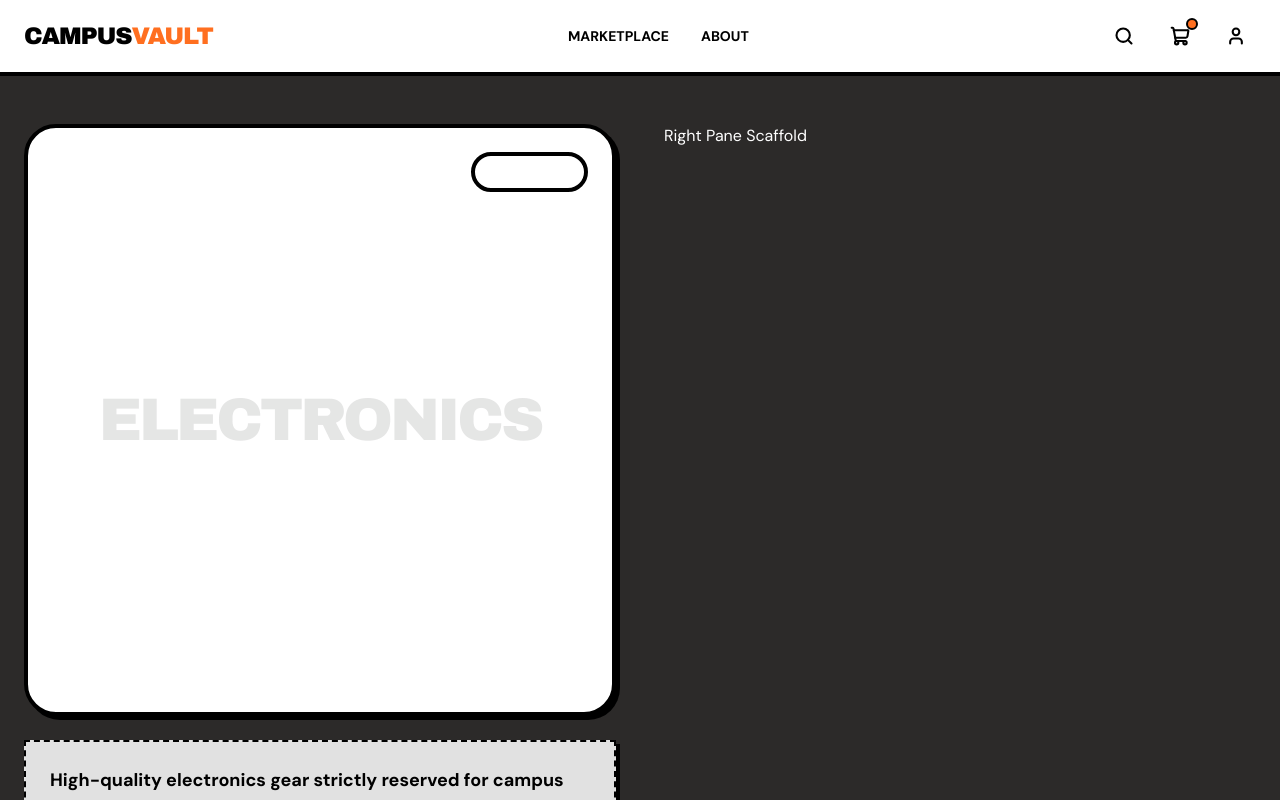
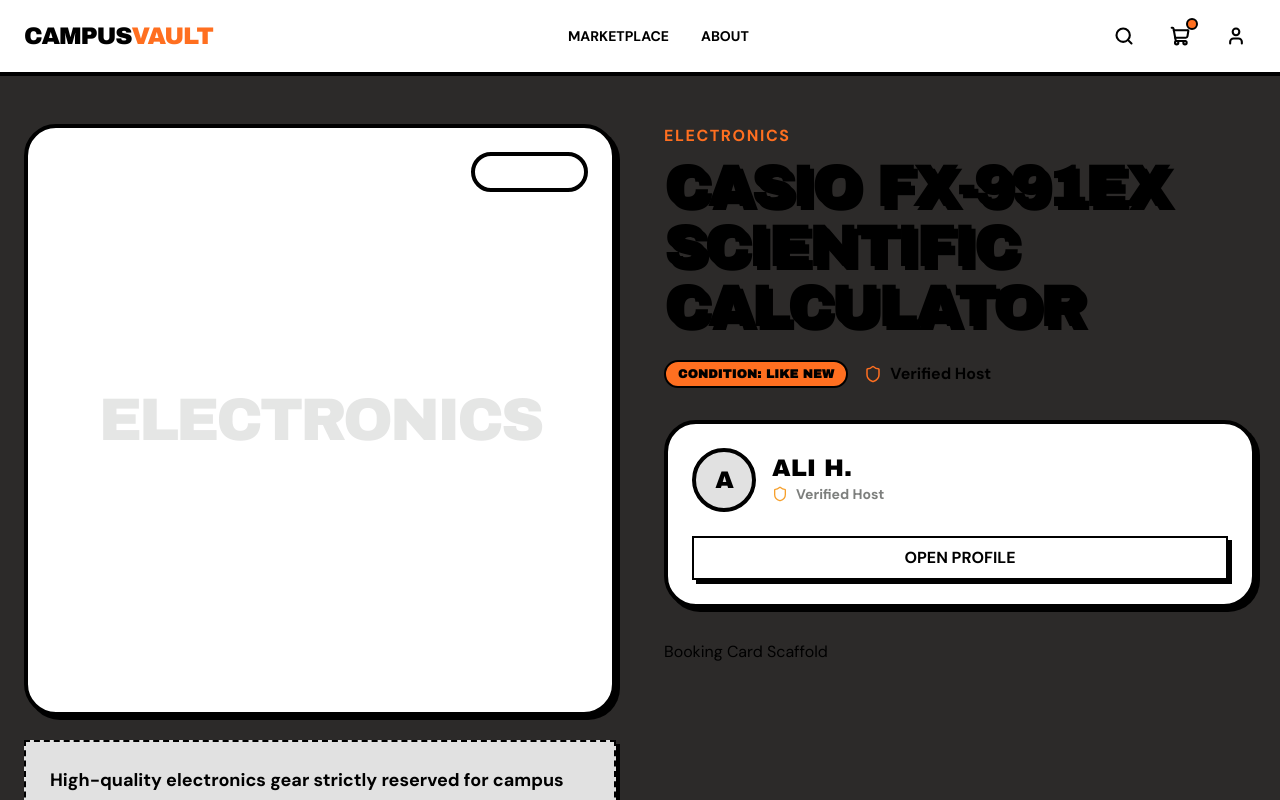
Before and after one commit to turab1020/CampusVault, a React (Vite) app: page /product/1 in a window 1280 px wide. Shown: the top 800 px of the page. Built offline with nearby package versions, Linux system fonts and the light colour scheme.

Commit message:
feat: structure Right-pane Verified Host and title section

```diff
--- a/src/pages/ProductDetail.jsx
+++ b/src/pages/ProductDetail.jsx
@@ -1,5 +1,6 @@
 import React from 'react'
 import { useParams } from 'react-router-dom'
+import { Shield } from 'lucide-react'
 import BrutalCard from '../components/ui/BrutalCard'
 import Badge from '../components/ui/Badge'
 import productsData from '../data/products.json'
@@ -34,8 +35,47 @@ const ProductDetail = () => {
                     </div>
                 </div>
 
-                {/* Right Pane will go here */}
-                <div>Right Pane Scaffold</div>
+                {/* Right Pane */}
+                <div className="flex flex-col gap-8 text-black">
+                    <div>
+                        <h4 className="text-primary font-bold uppercase mb-2 tracking-widest">{product.category}</h4>
+                        <h1 className="font-heading text-5xl md:text-6xl uppercase leading-none mb-6 tracking-tighter" style={{ textShadow: '4px 4px 0px #000' }}>
+                            {product.title}
+                        </h1>
+                        <div className="flex items-center gap-4">
+                            <Badge variant="primary">Condition: {product.condition}</Badge>
+                            <div className="flex items-center gap-2 text-black font-bold">
+                                <Shield size={18} className="text-primary" />
+                                <span>Verified Host</span>
+                            </div>
+                        </div>
+                    </div>
+
+                    {/* Host Profile Card */}
+                    <BrutalCard className="bg-white text-black border-4 p-6">
+                        <div className="flex items-center gap-4 mb-6">
+                            <div className="w-16 h-16 rounded-full border-4 border-black overflow-hidden bg-surface relative flex items-center justify-center">
+                                <span className="font-heading text-2xl tracking-tighter">{product.ownerName.charAt(0)}</span>
+                            </div>
+                            <div>
+                                <h3 className="font-heading text-2xl uppercase leading-none">{product.ownerName}</h3>
+                                <div className="flex items-center gap-2 text-sm font-bold text-neutral-gray mt-1">
+                                    <Shield size={16} className="text-secondary" />
+                                    <span>Verified Host</span>
+                                </div>
+                            </div>
+                        </div>
+
+                        <div className="flex gap-4">
+                            <button className="flex-1 font-bold px-4 py-2 border-2 border-black bg-white hover:bg-surface shadow-[4px_4px_0px_0px_#000] uppercase transition-all duration-200 active:translate-y-1 active:shadow-[0px_0px_0px_0px_#000]">
+                                Open Profile
+                            </button>
+                        </div>
+                    </BrutalCard>
+
+                    {/* Booking Card scaffold */}
+                    <div>Booking Card Scaffold</div>
+                </div>
             </div>
         </div>
     )
```
